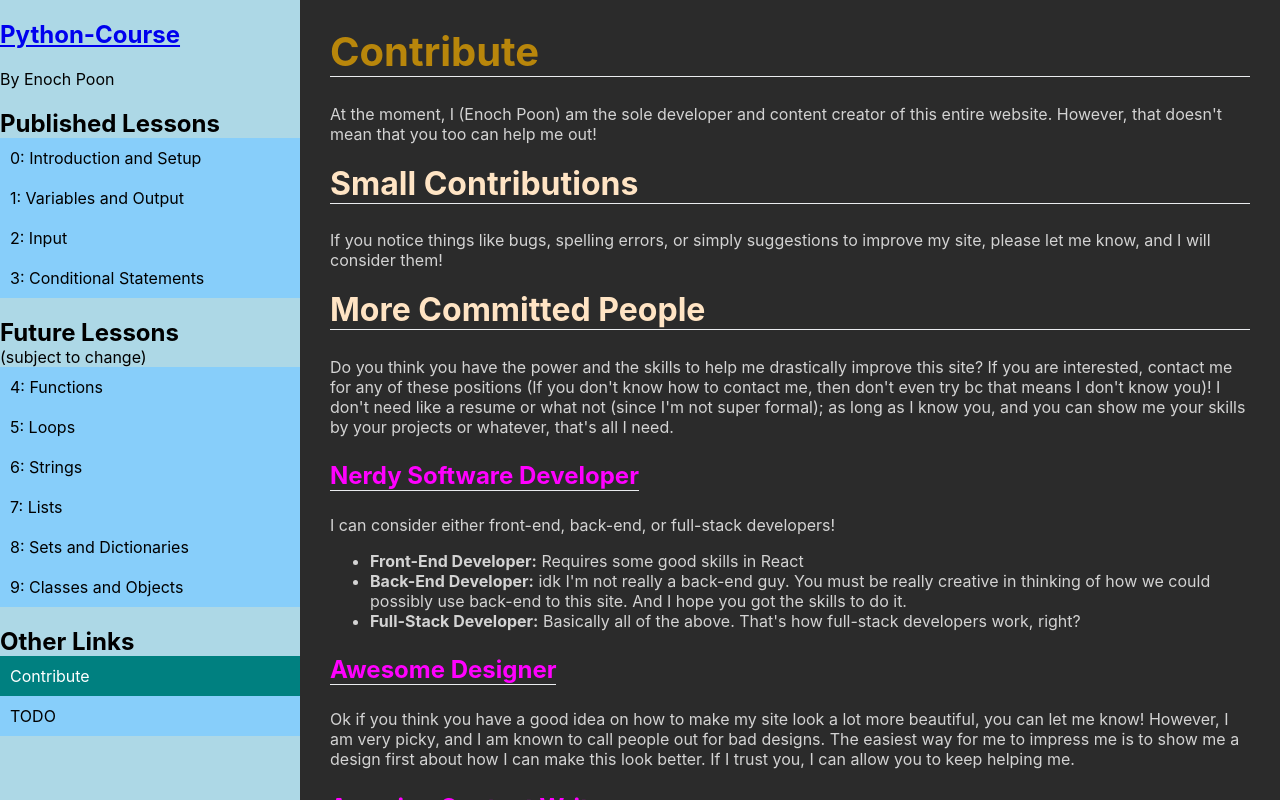
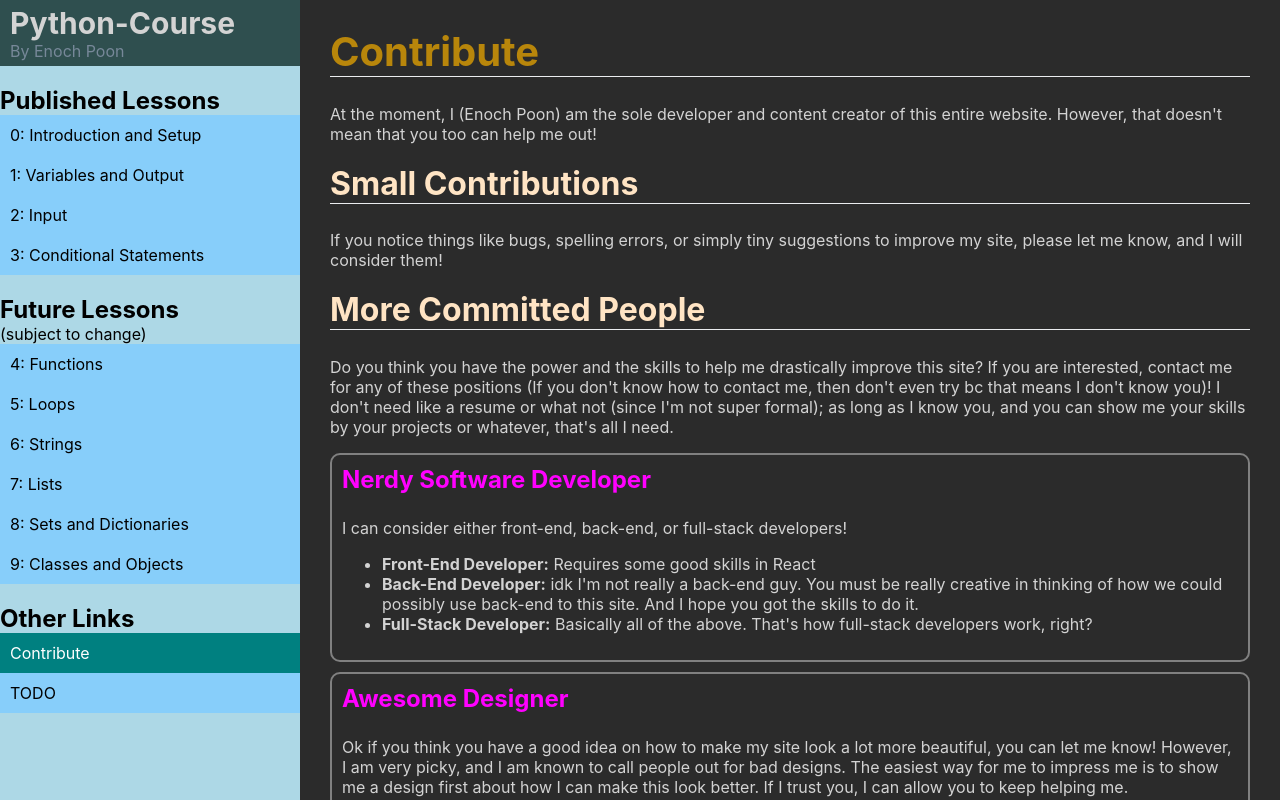
Before and after one commit to EnochPoon/Python-Course, a React (Create React App) app: page /contribute in a window 1280 px wide. Built offline with nearby package versions, Linux system fonts and the light colour scheme.

Commit message:
new sidebar

```diff
--- a/src/App.js
+++ b/src/App.js
@@ -1,37 +1,28 @@
 import React, { Component } from 'react';
 import './App.scss';
-import ReactMarkdown from 'react-markdown';
-import CodeBlock from "./CodeBlock";
 import MarkdownView from "./LessonView";
 import { setCurPage } from './actions'
 import { LESSON_TITLES, doubleDigit } from './constants';
 import {
-  BrowserRouter as Router,
   Switch,
-  Route,
-  Link
+  Route
 } from "react-router-dom";
 import SideBar from './SideBar';
 import { connect } from 'react-redux';
 import HomeView from './HomeView';
 import ContributeView from './ContributeView';
 import TodoView from './TodoView';
+import HeaderBar from './HeaderBar';
 
 
 class App extends Component {
-  constructor(props) {
-    super(props);
-    this.state = {
-      md: ""
-    }
-  }
 
   render() {
     return (
       <div className="App">
+        {/* <HeaderBar /> */}
         <SideBar />
         <div className="right-container">
-          <div className="nav-header"></div>
           <Switch>
             {
               [...Array(LESSON_TITLES.length).keys()].map(num => (
--- a/src/App.scss
+++ b/src/App.scss
@@ -1,17 +1,68 @@
+
+$header-height: 70px;
+
 .App {
   display: flex;
   height: 100vh;
   max-width: 100vw;
   background-color: rgb(43, 43, 43);
   overflow-y: visible;
+  // padding-top: $header-height;
+}
+
+
+header {
+  position: fixed;
+  // width: 100%;
+  width: 300px;
+  height: $header-height;
+  top: 0;
+  padding: 0 10px;
+  background-color: darkslategray;
+  box-sizing: border-box;
+  a {
+    text-decoration: none;
+    display: block;
+    width: fit-content;
+  }
 }
 
 .sidebar {
   background-color: lightblue;
   width: 300px;
-  overflow-y: scroll;
   position: fixed;
   height: 100%;
+  //top: $header-height;
+  display: flex;
+  flex-direction: column;
+  &-header {
+    display: block;
+    background-color: darkslategrey;
+    text-decoration: none;
+    padding: 5px 10px;
+    h1 {
+      font-size: 30px;
+      color: lightgrey;
+      margin: 0;
+      transition: filter 0.2s;
+    }
+    div {
+      color: lightslategray;
+      transition: filter 0.2s;
+    }
+    &:hover {
+      > * {
+        filter: brightness(1.5);
+      }
+
+    }
+  }
+
+  &-links {
+    flex: 1;
+    overflow-y: auto;
+  }
+
   h2 {
     margin-bottom: 0;
   }
@@ -35,9 +86,7 @@
       }
     }
 
-    & > div {
-      padding: 10px;
-    }
+
   }
 }
 .right-container {
@@ -118,6 +167,9 @@ main {
     border-radius: 5px;
     code {
       white-space: unset;
+      .builtin {
+        color: rgb(194, 118, 40);
+      }
     }
   }
 
@@ -156,3 +208,17 @@ main {
     margin-bottom: 20px;
   }
 }
+
+.contribute {
+  article {
+    padding: 10px;
+    margin-bottom: 10px;
+    border: 2px solid grey;
+    border-radius: 10px;
+
+    h3 {
+      margin-top: 0;
+      border-bottom: none;
+    }
+  }
+}
--- a/src/CodeBlock.js
+++ b/src/CodeBlock.js
@@ -1,8 +1,8 @@
 import React, { PureComponent } from "react";
 import PropTypes from "prop-types";
 import { Prism as SyntaxHighlighter } from "react-syntax-highlighter";
-import { darcula } from "react-syntax-highlighter/dist/esm/styles/prism";
-
+import { cb } from "react-syntax-highlighter/dist/esm/styles/prism";
+import { a11yDark } from "react-syntax-highlighter/dist/esm/styles/hljs";
 class CodeBlock extends PureComponent {
   static propTypes = {
     value: PropTypes.string.isRequired,
@@ -16,7 +16,7 @@ class CodeBlock extends PureComponent {
   render() {
     const { language, value } = this.props;
     return (
-      <SyntaxHighlighter language={language} style={darcula}>
+      <SyntaxHighlighter language={language} style={cb} >
         {value}
       </SyntaxHighlighter>
     );
--- a/src/ContributeView.js
+++ b/src/ContributeView.js
@@ -9,13 +9,13 @@ class ContributeView extends Component {
     }
     render() {
         return (
-            <main>
+            <main className="contribute">
                 <h1>Contribute</h1>
 
                 <p>At the moment, I (Enoch Poon) am the sole developer and content creator of this entire website. However, that doesn't mean that you too can help me out!</p>
 
                 <h2>Small Contributions</h2>
-                <p>If you notice things like bugs, spelling errors, or simply suggestions to improve my site, please let me know, and I will consider them!</p>
+                <p>If you notice things like bugs, spelling errors, or simply tiny suggestions to improve my site, please let me know, and I will consider them!</p>
 
                 <h2>More Committed People</h2>
                 <p>Do you think you have the power and the skills to help me drastically improve this site? If you are interested, contact me for any of these positions (If you don't know how to contact me, then don't even try bc that means I don't know you)! I don't need like a resume or what not (since I'm not super formal); as long as I know you, and you can show me your skills by your projects or whatever, that's all I need.</p>
--- /dev/null
+++ b/src/HeaderBar.js
@@ -0,0 +1,35 @@
+import React from 'react';
+import { Link } from 'react-router-dom';
+
+class HeaderBar extends React.Component {
+  constructor() {
+    super();
+    this.state = {
+      someKey: 'someValue'
+    };
+  }
+
+  render() {
+    return (
+        <header>
+            <Link to="/" className="home-link">
+                <div className="title">
+                    Python-Course
+                </div>
+                <div className="subtitle">
+                    By Enoch Poon
+                </div>
+            </Link>
+
+        </header>
+    )
+  }
+
+  componentDidMount() {
+    this.setState({
+      someKey: 'otherValue'
+    });
+  }
+}
+
+export default HeaderBar;
--- a/src/SideBar.js
+++ b/src/SideBar.js
@@ -11,9 +11,11 @@ class SideBar extends Component {
         const { curPage } = this.props;
         return (
             <aside className="sidebar">
-                <Link to="/"><h1>Python-Course</h1></Link>
-                <p>By Enoch Poon</p>
-
+                <Link to="/" className="sidebar-header">
+                    <h1>Python-Course</h1>
+                    <div>By Enoch Poon</div>
+                </Link>
+                <div className="sidebar-links">
                     <h2>Published Lessons</h2>
                     <div className="lesson-list">
                         { LESSON_TITLES.map((title, index) =>
@@ -39,6 +41,8 @@ class SideBar extends Component {
                         <Link to={"/contribute"} className={classNames('lesson-title', {active: curPage === "contribute"})}>Contribute</Link>
                         <Link to="/todo" className={classNames('lesson-title', {active: curPage === "todo"})}>TODO</Link>
                     </div>
+                </div>
+
             </aside>
         )
     }
```
Also changed, not shown: public/lessons/lesson01.md (+8 -7 lines), public/lessons/lesson02.md (+9 -5 lines). Lines whose indentation alone changed are shown as unchanged.
